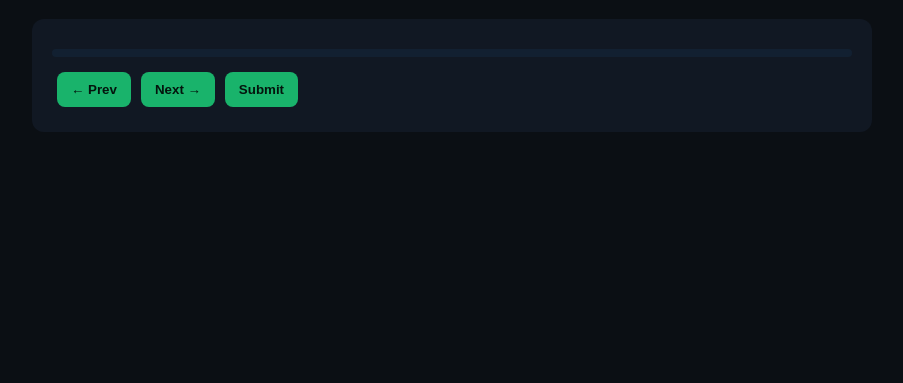
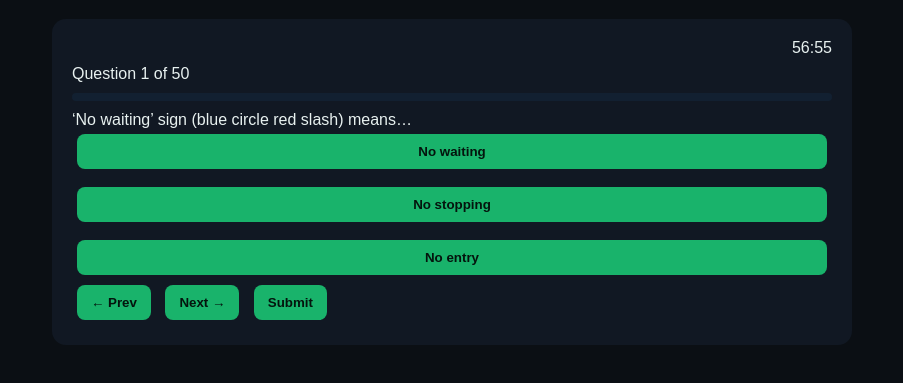
Before and after one commit to yespassed/test, a plain HTML site: page index.html in a window 1280 px wide. Shown: the part 81-464 px from the top of the page, without its empty margins (188-1091 px from the left). Drawn offline with Linux system fonts and the light colour scheme.

Commit message:
Update index.html

```diff
--- a/index.html
+++ b/index.html
@@ -5,52 +5,122 @@
 <meta name="viewport" content="width=device-width, initial-scale=1">
 <title>Yes Passed – Cat B Mock Theory Test</title>
 <style>
+:root{
+ --brand:#19b36b;--brand-dark:#128b53;--bg:#0b0f14;--card:#111823;
+ --text:#e8f1f0;--muted:#9fb3ad;--accent:#ffbf3f;--danger:#ff5d5d;
+}
+*{box-sizing:border-box}
 body{margin:0;font-family:Arial,Helvetica,sans-serif;background:#0b0f14;color:#e8f1f0;padding:20px}
-h1{color:#19b36b;text-align:center}
-.card{background:#111823;border-radius:12px;max-width:800px;margin:20px auto;padding:20px}
-button{background:#19b36b;color:#04140d;border:none;padding:10px 14px;margin:5px;border-radius:8px;font-weight:bold;cursor:pointer}
-button:hover{background:#128b53}
+h1{color:var(--brand);text-align:center}
+.card{background:var(--card);border-radius:14px;max-width:800px;margin:20px auto;padding:20px}
+button{background:var(--brand);color:#04140d;border:none;padding:10px 14px;margin:5px;border-radius:8px;font-weight:bold;cursor:pointer}
+button:hover{background:var(--brand-dark)}
 .progress{height:8px;background:#122031;border-radius:8px;margin:10px 0;overflow:hidden}
-.progress>div{height:100%;background:linear-gradient(90deg,#19b36b,#5bebaa);width:0%}
+.progress>div{height:100%;background:linear-gradient(90deg,var(--brand),#5bebaa);width:0%}
 .answers{display:flex;flex-direction:column;gap:8px}
 .hidden{display:none}
+.timer{text-align:right;font-variant-numeric:tabular-nums;margin-bottom:8px}
 </style>
 </head>
 <body>
 <h1>Yes Passed – Cat B Mock Theory Test</h1>
 <div id="quiz" class="card">
-  <div id="qnum"></div>
-  <div class="progress"><div id="bar"></div></div>
-  <div id="qtext"></div>
-  <div id="answers" class="answers"></div>
-  <div><button id="prev">← Prev</button><button id="next">Next →</button><button id="finish">Submit</button></div>
+ <div class="timer" id="timer">57:00</div>
+ <div id="qnum"></div>
+ <div class="progress"><div id="bar"></div></div>
+ <div id="qtext"></div>
+ <div id="answers" class="answers"></div>
+ <div>
+   <button id="prev">← Prev</button>
+   <button id="next">Next →</button>
+   <button id="finish">Submit</button>
+ </div>
 </div>
 <div id="result" class="card hidden"></div>
 
 <script>
+const TOTAL=50,PASS=43,DUR=57*60;
 const questions=[
  {q:"What does a red circular road sign mean?",a:["Information","Warning","You must do / must not"],c:2},
- {q:"Triangle with a deer symbol means…",a:["Farm traffic","Wild animals likely to cross","Zoo ahead"],c:1},
+ {q:"Triangle with deer symbol means…",a:["Farm animals","Wild animals crossing","Zoo ahead"],c:1},
  {q:"Blue circle with 30 means…",a:["Minimum 30 mph","Maximum 30 mph","Advisory 30 mph"],c:0},
- {q:"What does a rectangular brown sign show?",a:["Tourist info/attraction","Bus lane","Diversion"],c:0}
+ {q:"Brown rectangular signs show…",a:["Tourist information","Diversion","Bus lane"],c:0},
+ {q:"Car over wavy lines symbol means…",a:["Slippery road","Loose chippings","Flood risk"],c:0},
+ {q:"Red circle with motorbike above car means…",a:["No motor vehicles","Buses only","Cycles only"],c:0},
+ {q:"Blue sign ‘Keep Left’ means…",a:["Pass either side","Turn left","Keep left"],c:2},
+ {q:"Triangle with horse symbol means…",a:["Horses on road","Stables ahead","Riders only"],c:0},
+ {q:"Chevron board (arrows on bend) means…",a:["Sharp deviation of route","Priority road","Dual carriageway begins"],c:0},
+ {q:"Black stripe on white circle means…",a:["End of limit","National speed limit applies","No waiting"],c:1},
+ {q:"Sign with red bar and white background means…",a:["No entry","Stop","Give way"],c:0},
+ {q:"Triangle with ‘!’ means…",a:["General danger","Priority road","Give way"],c:0},
+ {q:"Blue rectangle with ‘P’ means…",a:["Parking","Pedestrian","Police"],c:0},
+ {q:"Triangle with rocks falling means…",a:["Loose chippings","Falling rocks","Uneven road"],c:1},
+ {q:"Triangle with bicycle means…",a:["Cycle lane begins","Cyclists ahead","Cycle prohibited"],c:1},
+ {q:"Height restriction 3.9 m means…",a:["Avoid if taller","Steep bridge","Weighbridge"],c:0},
+ {q:"Yellow signs usually mean…",a:["Diversion / temporary","Tourist","Bus only"],c:0},
+ {q:"Zigzag lines at crossings mean…",a:["No stopping or parking","Bus stop","Advisory only"],c:0},
+ {q:"Windsock symbol means…",a:["Crosswinds likely","Airfield ahead","Tunnel ahead"],c:0},
+ {q:"Level crossing without barrier symbol means…",a:["Be ready to stop","Tramway","Overhead cables"],c:0},
+ {q:"Red circle with number 20 means…",a:["Maximum 20 mph","Minimum 20 mph","Average 20"],c:0},
+ {q:"Blue sign with pedestrian and bike divided by line means…",a:["Shared path","Cycles only","Pedestrian only"],c:0},
+ {q:"Triangle with train symbol means…",a:["Level crossing ahead","Station","Tram ahead"],c:0},
+ {q:"Yellow box junction means…",a:["Do not enter unless exit is clear","Give way to right","Stop line for buses"],c:0},
+ {q:"Triangle with hump means…",a:["Humpback bridge","Flood","Tunnel"],c:0},
+ {q:"Blue sign with white arrow left means…",a:["Turn left","Keep left","No left turn"],c:0},
+ {q:"‘No through road’ sign means…",a:["Dead end","Diversion","One-way"],c:0},
+ {q:"Camera symbol means…",a:["Speed cameras","Tourist spot","Motorway services"],c:0},
+ {q:"Bus and cycle symbol on blue lane means…",a:["Bus and cycle lane","Bus stop","Cycle prohibited"],c:0},
+ {q:"Triangle with queues symbol means…",a:["Congestion likely","Parking ahead","Dual carriageway ends"],c:0},
+ {q:"Red circle with lorry means…",a:["Goods vehicles prohibited","Weight limit only","Warning for HGVs"],c:0},
+ {q:"Triangle with windy arrow means…",a:["Double bend","Crosswinds","Sharp corner"],c:1},
+ {q:"Triangle with traffic lights means…",a:["Signals ahead","Signals not working","Camera zone"],c:0},
+ {q:"‘End of average speed check’ means…",a:["End of enforcement","End of limit","End of motorway"],c:0},
+ {q:"Triangle with car and motorbike means…",a:["Two-way traffic crosses dual carriageway","Road narrows","Bridge ahead"],c:0},
+ {q:"Triangle with T-junction symbol means…",a:["T-junction ahead","No through road","End of dual carriageway"],c:0},
+ {q:"‘No waiting’ sign (blue circle red slash) means…",a:["No waiting","No stopping","No entry"],c:0},
+ {q:"Blue rectangular sign with arrows both ways means…",a:["Two-way traffic crosses a one-way road","Give way to right","Priority road"],c:0},
+ {q:"Tram symbol in red triangle means…",a:["Trams operate in road","Tram station","Buses only"],c:0},
+ {q:"White diagonal arrows painted on road mean…",a:["Move left if safe","Overtake","Accelerate"],c:0},
+ {q:"Triangle with rocks falling downhill means…",a:["Falling rocks","Loose chippings","Steep hill"],c:0},
+ {q:"Plate ‘Except for access’ means…",a:["Vehicles may enter only to reach premises","Residents only","No vehicles at all"],c:0},
+ {q:"Blue rectangle with motorway symbol means…",a:["Motorway ahead","End of motorway","Motorway services"],c:0},
+ {q:"Red circle with horn and slash means…",a:["No horn","Sound horn","Quiet zone ends"],c:0},
+ {q:"Triangle with cow symbol means…",a:["Farm animals on road","Wild deer","Zoo ahead"],c:0},
+ {q:"Triangle with car and skid marks means…",a:["Slippery road","Steep hill","Loose surface"],c:0},
+ {q:"Blue sign with white arrow down left means…",a:["Keep left","Turn left","Give way left"],c:0},
+ {q:"Triangle with barrier and train means…",a:["Level crossing with barrier","Railway station","Tram stop"],c:0},
+ {q:"Blue sign with pedestrian symbol means…",a:["Pedestrian zone","Crossing ahead","School ahead"],c:0},
+ {q:"Triangle with children symbol means…",a:["School crossing ahead","Play street","Pedestrian zone"],c:0},
+ {q:"Triangle with road merging symbol means…",a:["Road narrows","Lane merge","Slip road ahead"],c:1}
 ];
-let i=0,score=0,answers=Array(questions.length).fill(null);
-const qn=document.getElementById('qnum'),qt=document.getElementById('qtext'),qa=document.getElementById('answers'),bar=document.getElementById('bar');
+while(questions.length<TOTAL)questions.push(...questions.slice(0,TOTAL-questions.length));
+function shuffle(a){return[...a].sort(()=>Math.random()-.5);}
+const order=shuffle([...Array(TOTAL).keys()]);
+let i=0,answers=Array(TOTAL).fill(null),score=0,time=DUR,finished=false;
+const qn=document.getElementById('qnum'),qt=document.getElementById('qtext'),
+qa=document.getElementById('answers'),bar=document.getElementById('bar'),
+timer=document.getElementById('timer'),quiz=document.getElementById('quiz'),res=document.getElementById('result');
+function fmt(s){const m=Math.floor(s/60),x=s%60;return`${String(m).padStart(2,'0')}:${String(x).padStart(2,'0')}`;}
 function show(k){
- const q=questions[k];qn.textContent=Question ${k+1} of ${questions.length};qt.textContent=q.q;qa.innerHTML='';
- q.a.forEach((txt,j)=>{const b=document.createElement('button');b.textContent=txt;b.onclick=()=>{answers[k]=j;bar.style.width=(answers.filter(x=>x!==null).length/questions.length*100)+'%';};qa.appendChild(b);});
+ const q=questions[order[k]];qn.textContent=`Question ${k+1} of ${TOTAL}`;qt.textContent=q.q;qa.innerHTML='';
+ const opts=shuffle(q.a.map((t,j)=>({t,j})));
+ opts.forEach(o=>{const b=document.createElement('button');b.textContent=o.t;b.onclick=()=>{answers[k]=o.j;bar.style.width=(answers.filter(x=>x!==null).length/TOTAL*100)+'%';};qa.append(b);});
 }
+function calc(){score=answers.reduce((s,v,n)=>s+(v===questions[order[n]].c?1:0),0);return score;}
 function finish(){
- score=answers.reduce((s,v,n)=>s+(v===questions[n].c?1:0),0);
- document.getElementById('quiz').classList.add('hidden');
- const r=document.getElementById('result');
- r.classList.remove('hidden');
- r.innerHTML=`<h2>Result</h2><p>You scored <strong>${score}</strong> / ${questions.length}</p><p>${score>=3?'✅ PASS':'❌ Try again'}</p>
+ if(finished)return;finished=true;
+ const s=calc(),pass=s>=PASS;
+ quiz.classList.add('hidden');res.classList.remove('hidden');
+ res.innerHTML=`<h2>Result</h2>
+ <p>You scored <strong>${s}</strong> of ${TOTAL}</p>
+ <p>${pass?'✅ PASS':'❌ FAIL'}</p>
+ <p>Time taken: ${fmt(DUR-time)}</p>
  <p><a href='https://www.facebook.com/yespassed' style='color:#19b36b;'>Share your result</a></p>`;
 }
-document.getElementById('next').onclick=()=>{if(i<questions.length-1)i++;show(i);};
+document.getElementById('next').onclick=()=>{if(i<TOTAL-1)i++;show(i);};
 document.getElementById('prev').onclick=()=>{if(i>0)i--;show(i);};
 document.getElementById('finish').onclick=finish;
+setInterval(()=>{if(finished)return;time--;timer.textContent=fmt(time);if(time<=0)finish();},1000);
 show(0);
 </script>
 </body>
```
